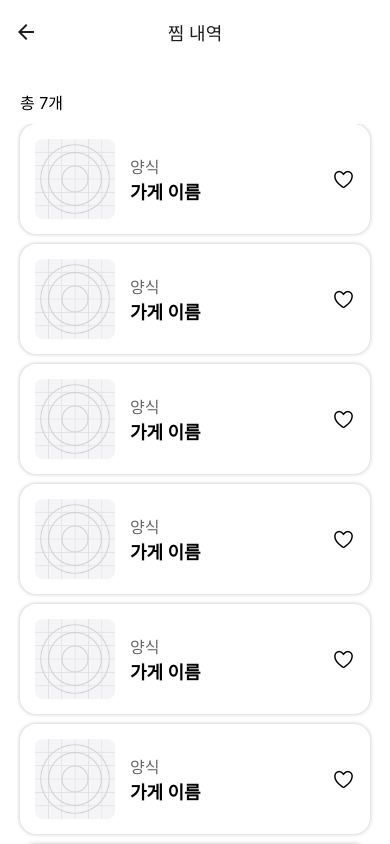
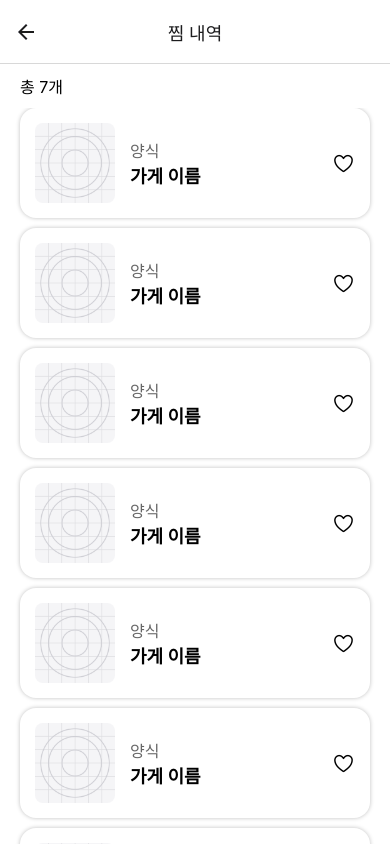
Before and after one commit to O-DI-GA/odiga-app, a React Native app: screen /KeepHistory in a window 390 px wide. Shown: the top 844 px of the page. Built offline with nearby package versions, Linux system fonts and the light colour scheme.

Commit message:
✨ Feat: Header opaque, only transparent in Map

```diff
--- a/App.js
+++ b/App.js
@@ -17,6 +17,7 @@ import Reviews from "./pages/User/Reviews";
 import Setting from "./pages/User/Setting";
 import Reservation from "./pages/Waiting/Reservation";
 import Waiting from "./pages/Waiting/Waiting";
+import UsageDetail from "./pages/User/UsageDetail";
 
 import ShopDetail from "./pages/Shop/ShopDetail";
 import ShopHome from "./pages/Shop/ShopHome";
@@ -33,7 +34,7 @@ function App() {
         initialRouteName="Home"
         screenOptions={{
           headerTitleAlign: "center", // 헤더 타이틀 가운데 정렬
-          headerTransparent: true, // 헤더 투명하게
+          headerTransparent: false, // 헤더 불투명하게
         }}
       >
         <Stack.Screen
@@ -66,7 +67,11 @@ function App() {
           component={QRScan}
           options={{ headerShown: false }}
         />
-        <Stack.Screen name="Map" component={Map} options={{ title: "" }} />
+        <Stack.Screen
+          name="Map"
+          component={Map}
+          options={{ title: "", headerTransparent: true }} // Map 화면에서만 헤더 투명하게
+        />
         <Stack.Screen
           name="MyPage"
           component={MyPage}
@@ -111,6 +116,11 @@ function App() {
           component={Waiting}
           options={{ title: "웨이팅" }}
         />
+        <Stack.Screen
+          name="UsageDetail"
+          component={UsageDetail}
+          options={{ title: "이용내역 상세페이지" }}
+        />
       </Stack.Navigator>
     </NavigationContainer>
   );
--- a/pages/User/KeepHistory.js
+++ b/pages/User/KeepHistory.js
@@ -78,7 +78,6 @@ const styles = StyleSheet.create({
   container: {
     flex: 1,
     backgroundColor: "#ffffff",
-    paddingTop: 80,
   },
   totalCount: {
     fontSize: 16,
--- a/pages/User/MyPage.js
+++ b/pages/User/MyPage.js
@@ -57,7 +57,6 @@ const styles = StyleSheet.create({
   container: {
     flex: 1,
     backgroundColor: "#ffffff",
-    paddingTop: 80,
   },
   box: {
     padding: 20,
--- a/pages/User/Reviews.js
+++ b/pages/User/Reviews.js
@@ -15,7 +15,6 @@ const styles = StyleSheet.create({
   container: {
     flex: 1,
     backgroundColor: "#ffffff",
-    paddingTop: 80,
   },
 });
 
--- a/pages/User/Setting.js
+++ b/pages/User/Setting.js
@@ -81,7 +81,6 @@ const styles = StyleSheet.create({
   container: {
     flex: 1,
     backgroundColor: "#ffffff",
-    paddingTop: 80,
   },
   settingItem: {
     flexDirection: "row",
--- a/pages/Waiting/WaitingList.js
+++ b/pages/Waiting/WaitingList.js
@@ -91,7 +91,6 @@ const styles = StyleSheet.create({
   container: {
     flex: 1,
     backgroundColor: "#ffffff",
-    paddingTop: 80,
   },
   content: {
     padding: 20,
```
